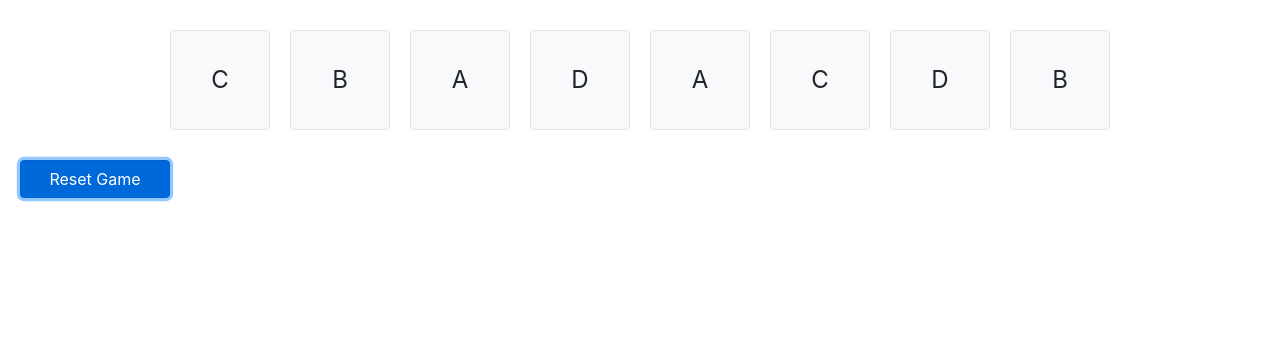
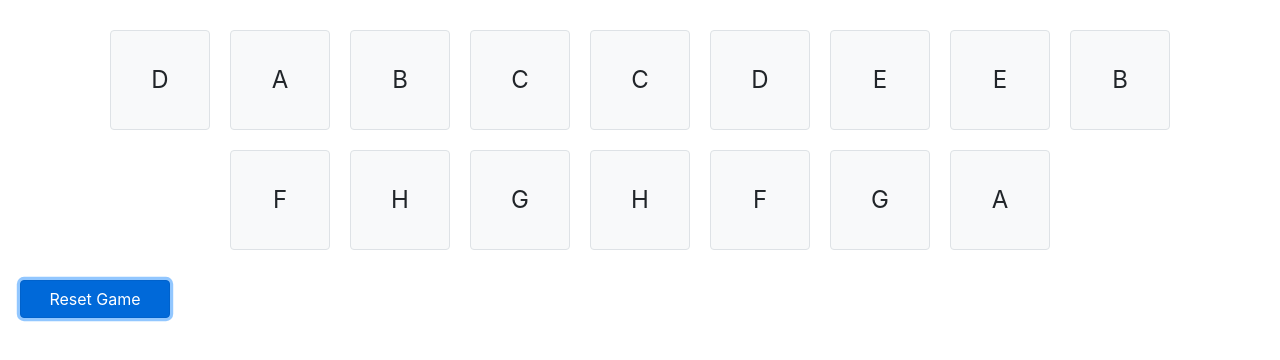
Before and after one commit to JubilantMarmot/HC-Memgame, a plain HTML site: page index.html in a window 1280 px wide. Both pictures are taken after a click on the button "Reset Game". Drawn offline with nearby package versions, Linux system fonts and the light colour scheme.

Commit message:
Update index.html

```diff
--- a/index.html
+++ b/index.html
@@ -44,24 +44,35 @@
     </style>
 </head>
 <body>
-    <div class="container">
-        <div class="card" data-value="A">A</div>
-        <div class="card" data-value="B">B</div>
-        <div class="card" data-value="C">C</div>
-        <div class="card" data-value="D">D</div>
-        <div class="card" data-value="A">A</div>
-        <div class="card" data-value="B">B</div>
-        <div class="card" data-value="C">C</div>
-        <div class="card" data-value="D">D</div>
+    <div class="container" id="game-board">
     </div>
     <button class="reset-button btn btn-primary">Reset Game</button>
     <script src="https://code.jquery.com/jquery-3.5.1.min.js"></script>
     <script>
         $(document).ready(function () {
-            var firstCard = null;
-            var secondCard = null;
-            var lockBoard = false;
-            var matchedCount = 0;
+            const values = ['A', 'B', 'C', 'D', 'E', 'F', 'G', 'H'];
+            let cards = [...values, ...values];
+            let firstCard = null;
+            let secondCard = null;
+            let lockBoard = false;
+            let matchedCount = 0;
+
+            function createCard(value) {
+                return `<div class="card" data-value="${value}">${value}</div>`;
+            }
+
+            function shuffle(array) {
+                for (let i = array.length - 1; i > 0; i--) {
+                    const j = Math.floor(Math.random() * (i + 1));
+                    [array[i], array[j]] = [array[j], array[i]];
+                }
+            }
+
+            function setupBoard() {
+                shuffle(cards);
+                $('#game-board').html(cards.map(createCard).join(''));
+                $('.card').removeClass('flipped matched');
+            }
 
             function flipCard(card) {
                 card.addClass('flipped');
@@ -84,15 +95,15 @@
                     matchedCount += 2;
                     if (matchedCount === $('.card').length) {
                         setTimeout(function () {
-                            alert('Congrats bro, you win');
-                        }, 500);
+                            alert(' ongrats bro, you win!');
+                        }, 500);//delay it for a sec
                     }
                 } else {
                     unflipCards();
                 }
             }
 
-            $('.card').click(function () {
+            $('#game-board').on('click', '.card', function () {
                 if (lockBoard || $(this).hasClass('flipped') || $(this).hasClass('matched')) return;
                 flipCard($(this));
                 if (!firstCard) {
@@ -105,14 +116,13 @@
             });
 
             $('.reset-button').click(function () {
-                $('.card').removeClass('flipped matched');
-                var values = ['A', 'B', 'C', 'D', 'A', 'B', 'C', 'D'];
-                $('.card').each(function () {
-                    var newValue = values.splice(Math.floor(Math.random() * values.length), 1)[0];
-                    $(this).data('value', newValue).text(newValue);
-                });
+                cards.length = 0;
+                cards.push(...values, ...values);
+                setupBoard();
                 matchedCount = 0;
             });
+
+            setupBoard();
         });
     </script>
 </body>
```
